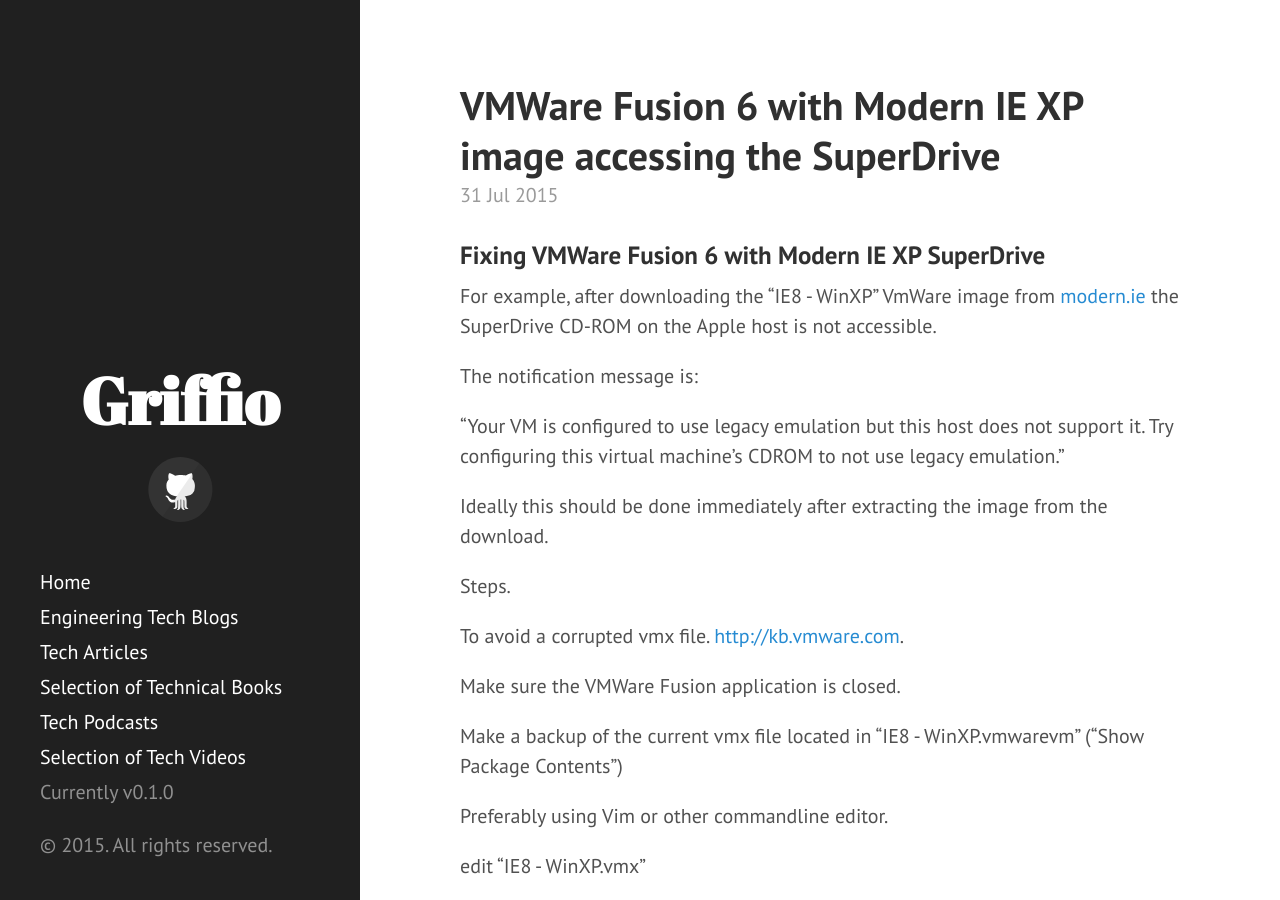
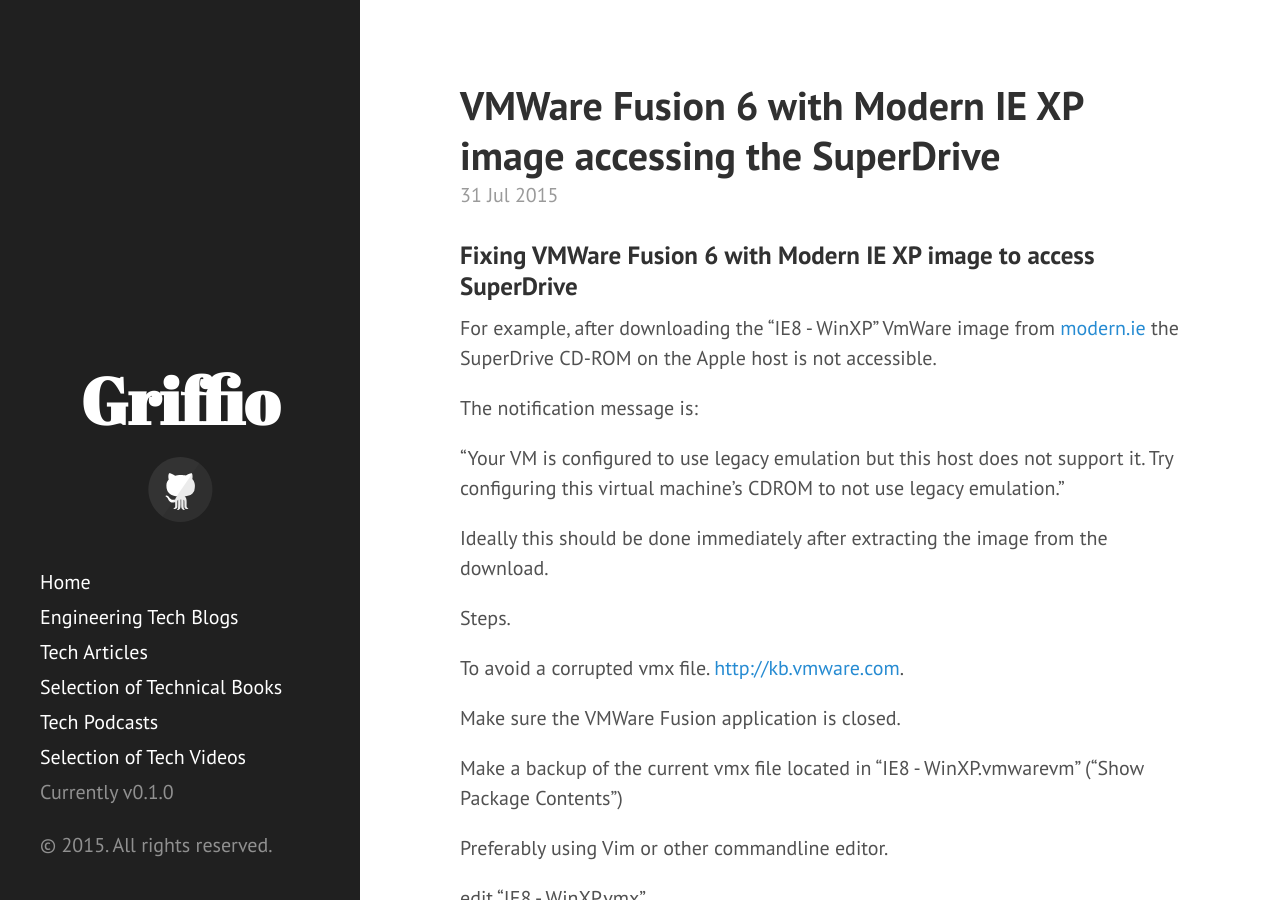
Before and after one commit to griffio/griffio.github.io, a Jekyll site: the page built from _posts/2015-07-31-VMWare-Fusion-Modern-IE-Accessing-SuperDrive.md, in a window 1280 px wide and 900 px high. Built offline with Jekyll 4.4.1, drawn with Linux system fonts in a browser that asks for light colours; nearby versions of some CDN libraries.

Commit message:
Update 2015-07-31-VMWare-Fusion-Modern-IE-Accessing-SuperDrive.md

```diff
--- a/_posts/2015-07-31-VMWare-Fusion-Modern-IE-Accessing-SuperDrive.md
+++ b/_posts/2015-07-31-VMWare-Fusion-Modern-IE-Accessing-SuperDrive.md
@@ -7,7 +7,7 @@
 summary: Fixing VMWare Fusion 6 with Modern IE XP image access SuperDrive
 ---
 
-### Fixing VMWare Fusion 6 with Modern IE XP SuperDrive
+### Fixing VMWare Fusion 6 with Modern IE XP image to access SuperDrive
 
 For example, after downloading the "IE8 - WinXP" VmWare image from [modern.ie](http://dev.modern.ie/tools/vms/mac/)
 the SuperDrive CD-ROM on the Apple host is not accessible.
```
